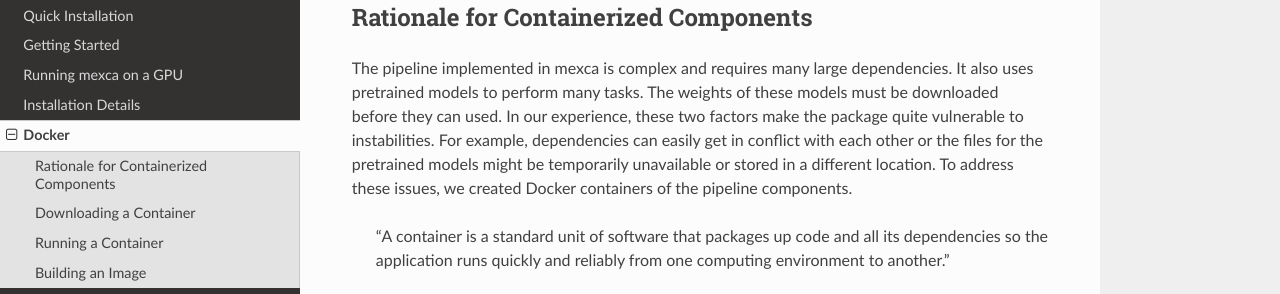
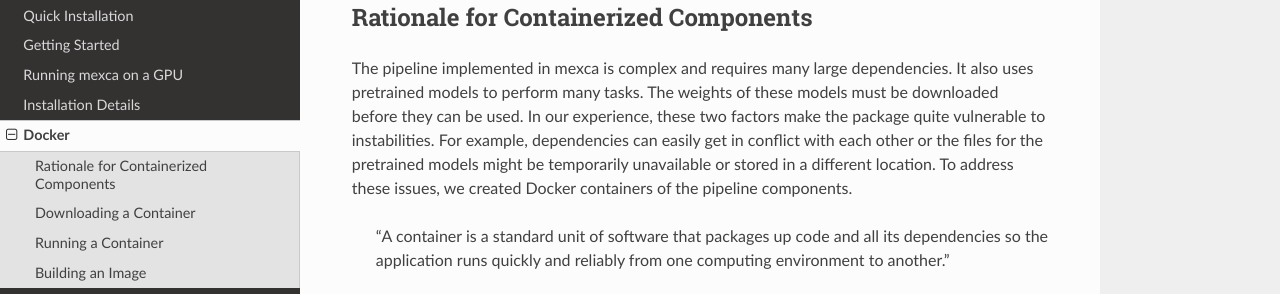
Before and after one commit to mexca/mexca, a Sphinx documentation site: the page built from docs/docker.rst, in a window 1280 px wide and 1400 px high. Shown: the part 159-453 px from the top of the window. Built offline with Sphinx 7.4.7 and the Read the Docs theme 2.0.0, drawn with Linux system fonts in a browser that asks for light colours; some of the changed text lies outside the part shown.

```diff
--- a/docs/docker.rst
+++ b/docs/docker.rst
@@ -5,7 +5,7 @@ Rationale for Containerized Components
 --------------------------------------
 
 The pipeline implemented in mexca is complex and requires many large dependencies. It also uses pretrained models to perform many tasks. The weights of
-these models must be downloaded before they can used. In our experience, these two factors make the package quite vulnerable to instabilities. For example,
+these models must be downloaded before they can be used. In our experience, these two factors make the package quite vulnerable to instabilities. For example,
 dependencies can easily get in conflict with each other or the files for the pretrained models might be temporarily unavailable or stored in a different location.
 To address these issues, we created Docker containers of the pipeline components.
 
--- a/docs/gpu.rst
+++ b/docs/gpu.rst
@@ -1,7 +1,7 @@
 Running mexca on a GPU
 ======================
 
-For real-world applications, it is recommend to run mexca with GPU support as this substantially accelerates the computation performance.
+For real-world applications, it is recommended to run mexca with GPU support as this substantially accelerates the computation performance.
 Running mexca on a GPU requires the CUDA toolkit and PyTorch with CUDA to be installed (see :ref:`installation with cuda`).
 The ``device`` argument of the :class:`FaceExtractor`, :class:`AudioTranscriber`, and :class:`SentimentExtractor` components enables GPU support.
 The :class:`SpeakerIdentifier` component automatically detects whether a GPU is available for use.
```
Also changed, not shown: other parts of docs/docker.rst (+1 -1 lines), 2 other files.
